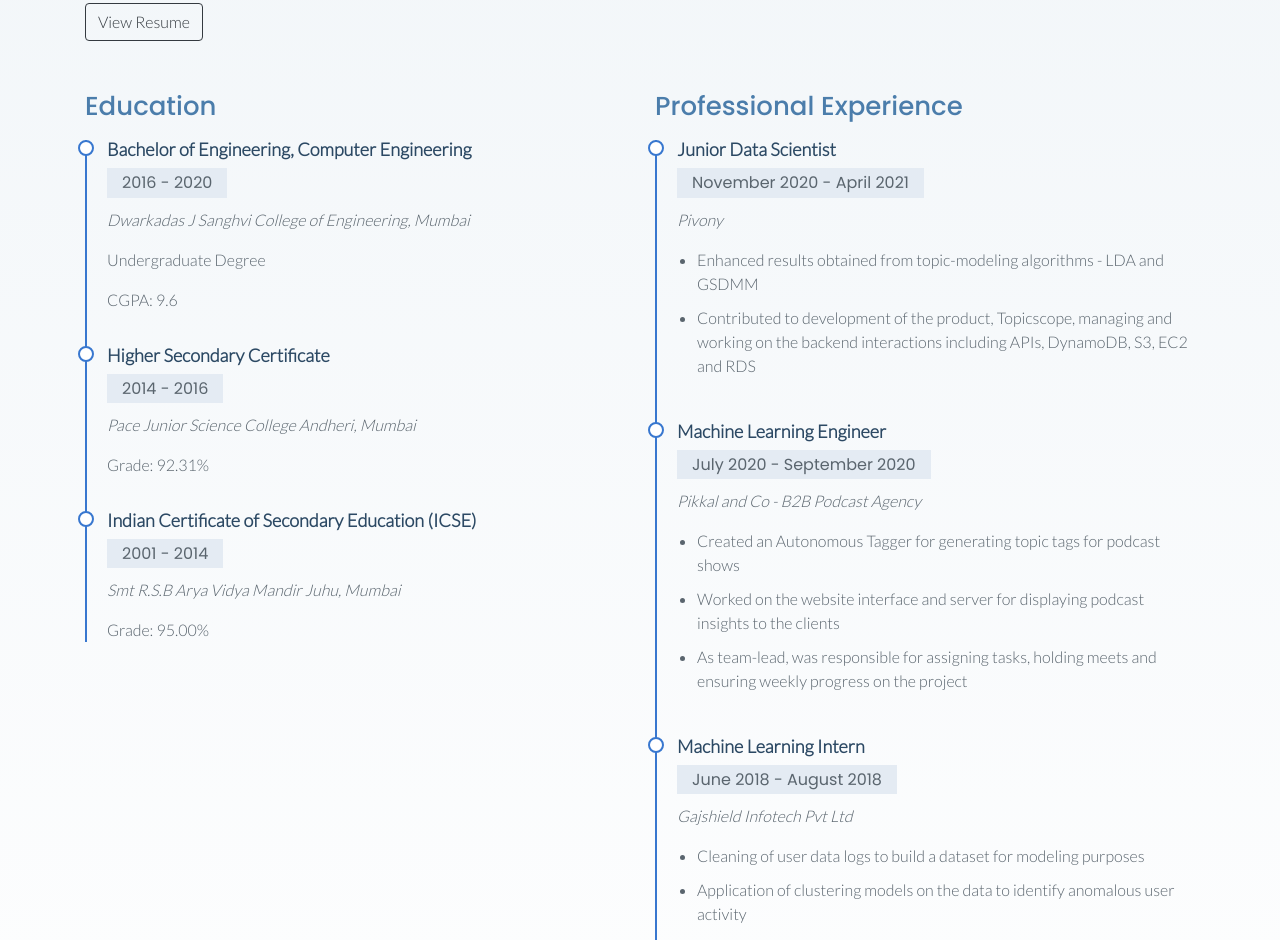
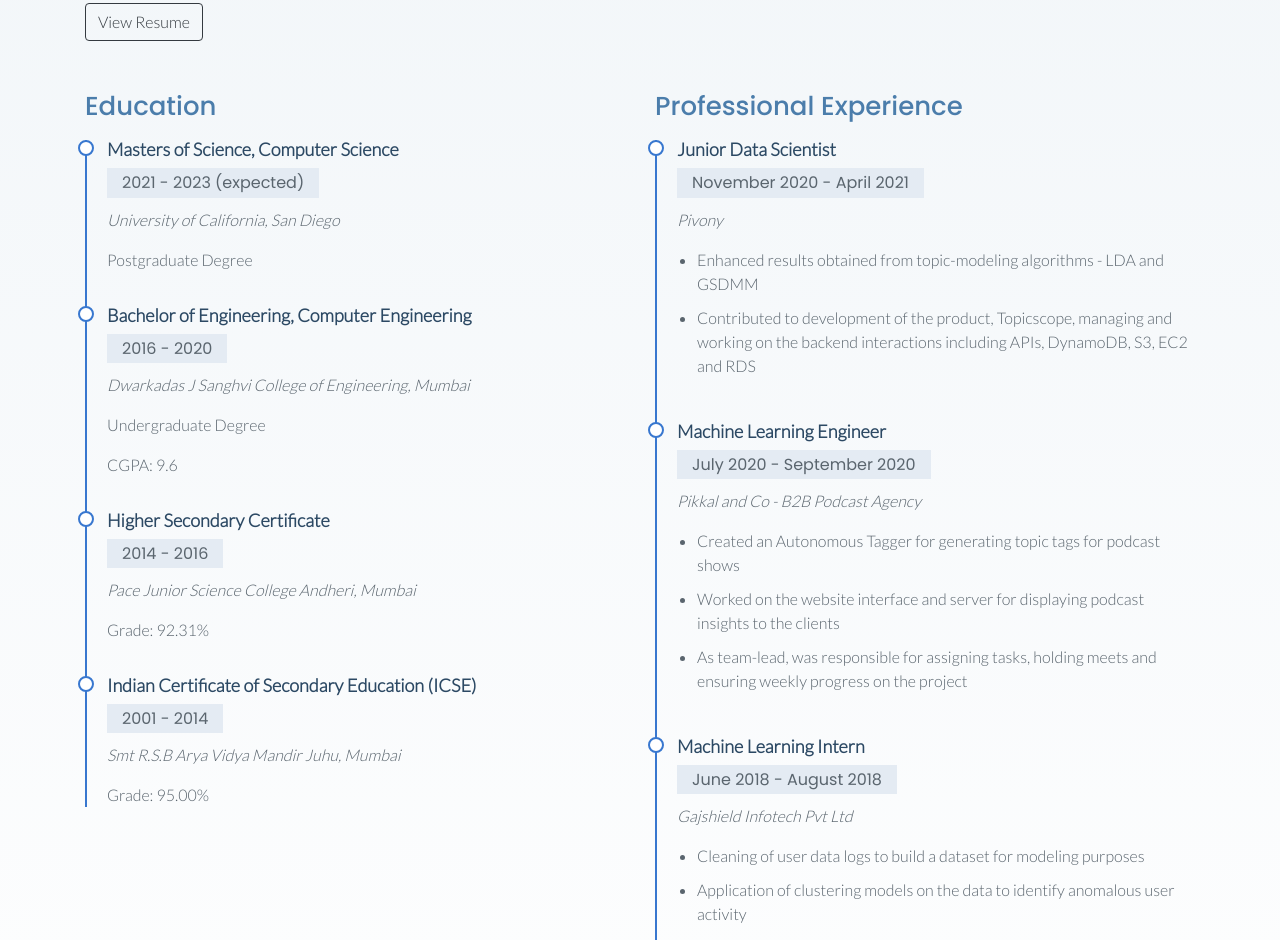
Before and after one commit to AdityaJ42/AdityaJ42.github.io, a plain HTML site: page index.html in a window 1280 px wide. Shown: the part 1146-2086 px from the top of the page. Drawn offline with nearby package versions, Linux system fonts and the light colour scheme; a web font is replaced by a local one.

Commit message:
update ms

```diff
--- a/index.html
+++ b/index.html
@@ -168,6 +168,12 @@
         <div class="row">
           <div class="col-lg-6">
             <h3 class="resume-title">Education</h3>
+            <div class="resume-item">
+              <h4>Masters of Science, Computer Science</h4>
+              <h5>2021 - 2023 (expected)</h5>
+              <p><em>University of California, San Diego</em></p>
+              <p>Postgraduate Degree</p>
+            </div>
             <div class="resume-item">
               <h4>Bachelor of Engineering, Computer Engineering</h4>
               <h5>2016 - 2020</h5>
```
